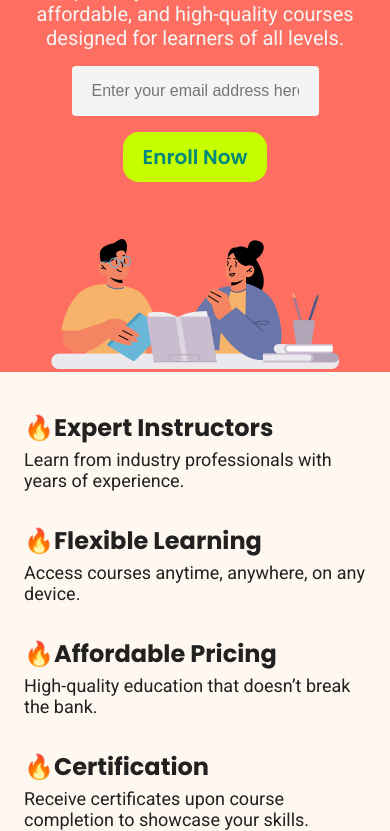
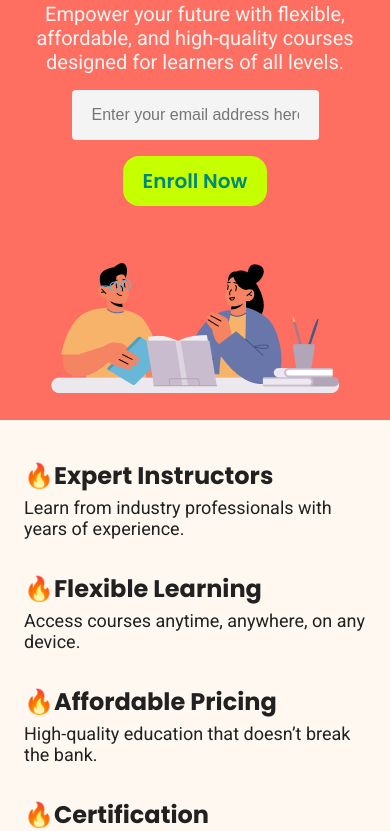
Before and after one commit to AshishBirajdar2004/product_landing_page, a plain HTML site: page index.html in a window 390 px wide. Shown: the part 288-1119 px from the top of the page. Drawn offline with Linux system fonts and the light colour scheme.

Commit message:
Updated hero for mobile screens

```diff
--- a/styles6.css
+++ b/styles6.css
@@ -135,6 +135,7 @@ nav h1:hover{
     gap: 1rem;
     align-items: center;
     flex-wrap: wrap;
+    padding: 24px;
 }
 
 .hero{
```
